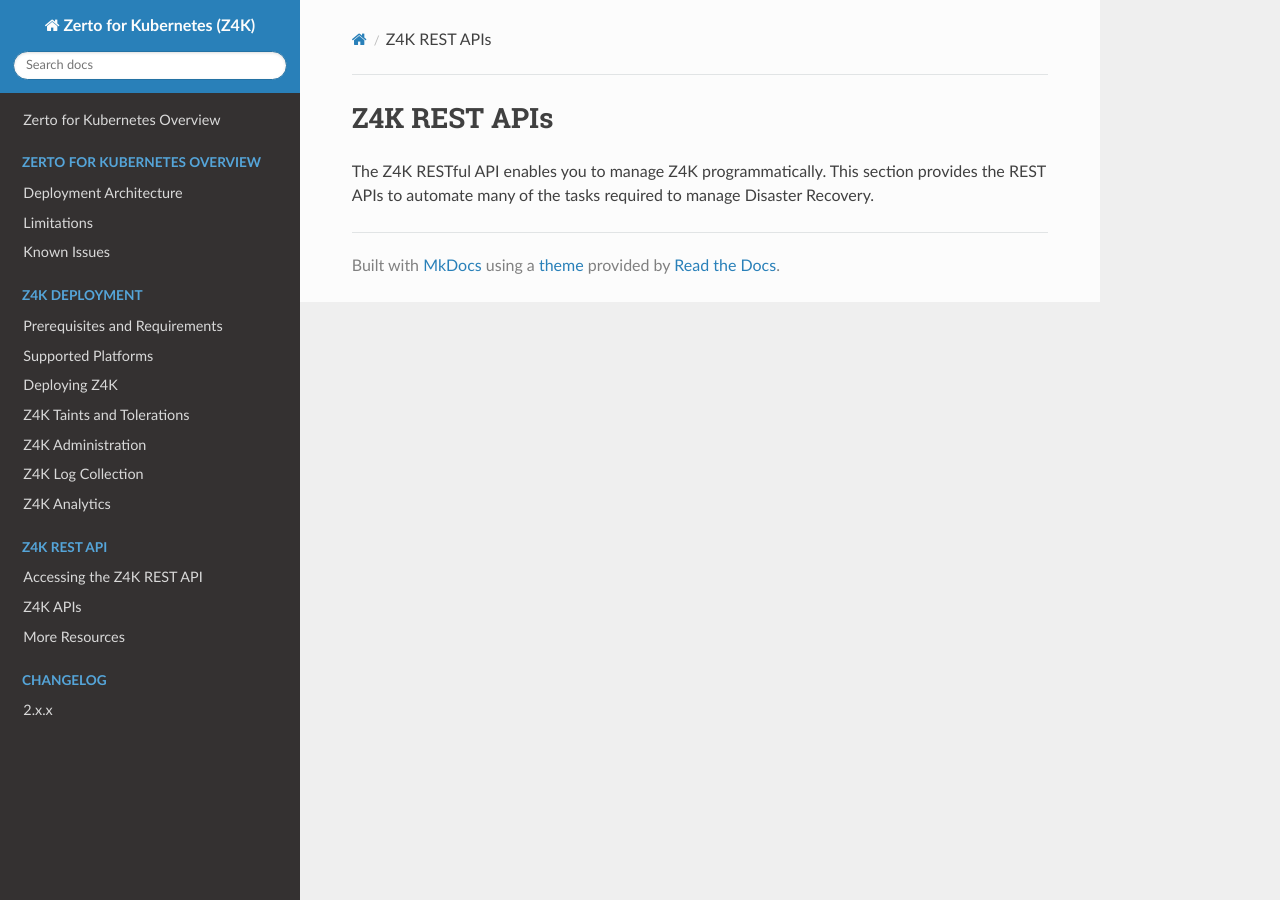
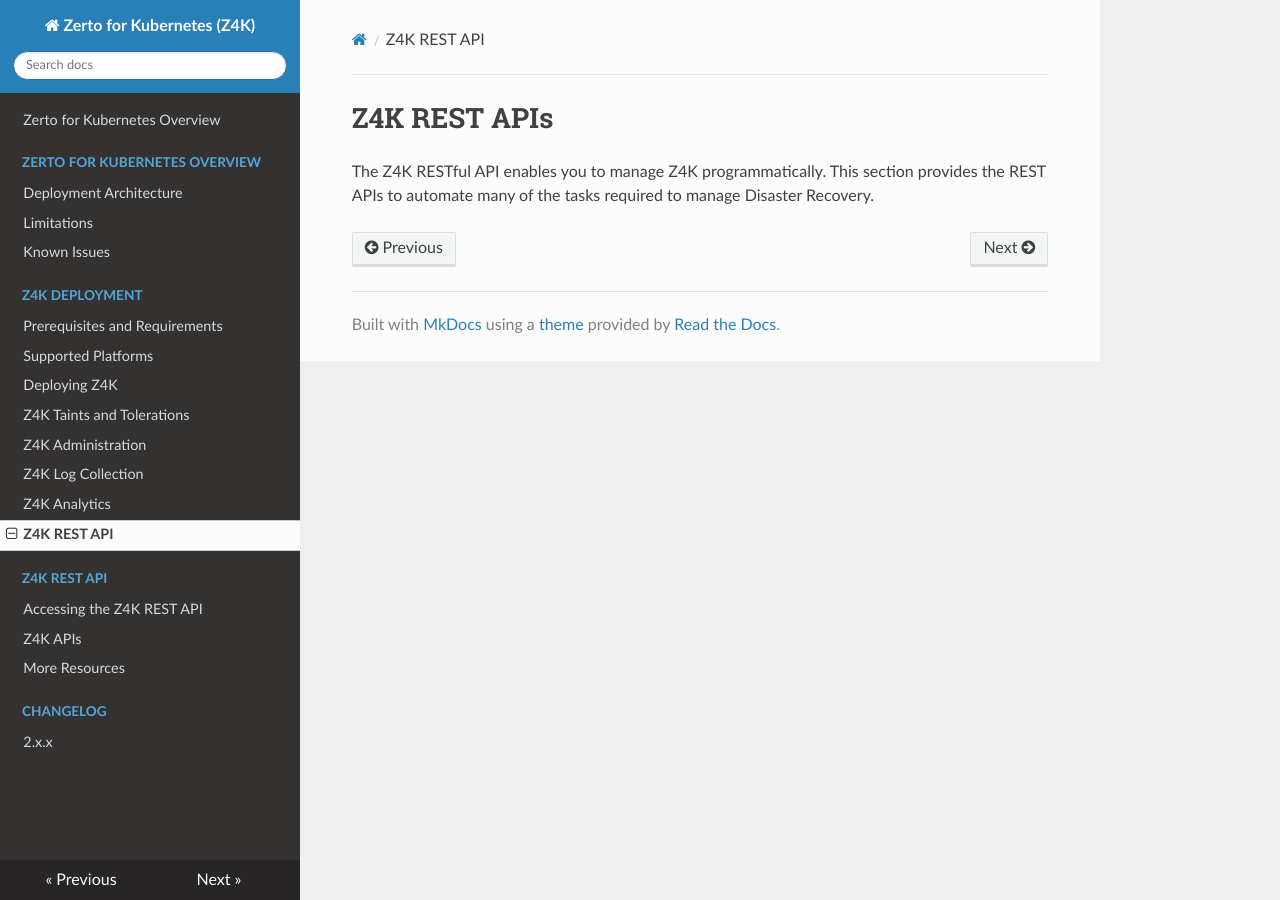
Before and after one commit to ZertoPublic/Z4K, an MkDocs documentation site: the page built from docs/Z4KRESTAPI.md, in a window 1280 px wide. Built offline with MkDocs 1.6.1, drawn with Linux system fonts in a browser that asks for light colours.

Commit message:
Update mkdocs.yml

```diff
--- a/mkdocs.yml
+++ b/mkdocs.yml
@@ -16,6 +16,7 @@ nav:
 - Z4K Administration: Z4KAdministrationGuide.md
 - Z4K Log Collection: LogCollection.md
 - Z4K Analytics: Z4KAnalytics.md
+- Z4K REST API: Z4KRESTAPI.md
 - Z4K REST API:
   - Accessing the Z4K REST API: AccessingZ4KRESTAPI.md
   - Z4K APIs: openapi.md
```
